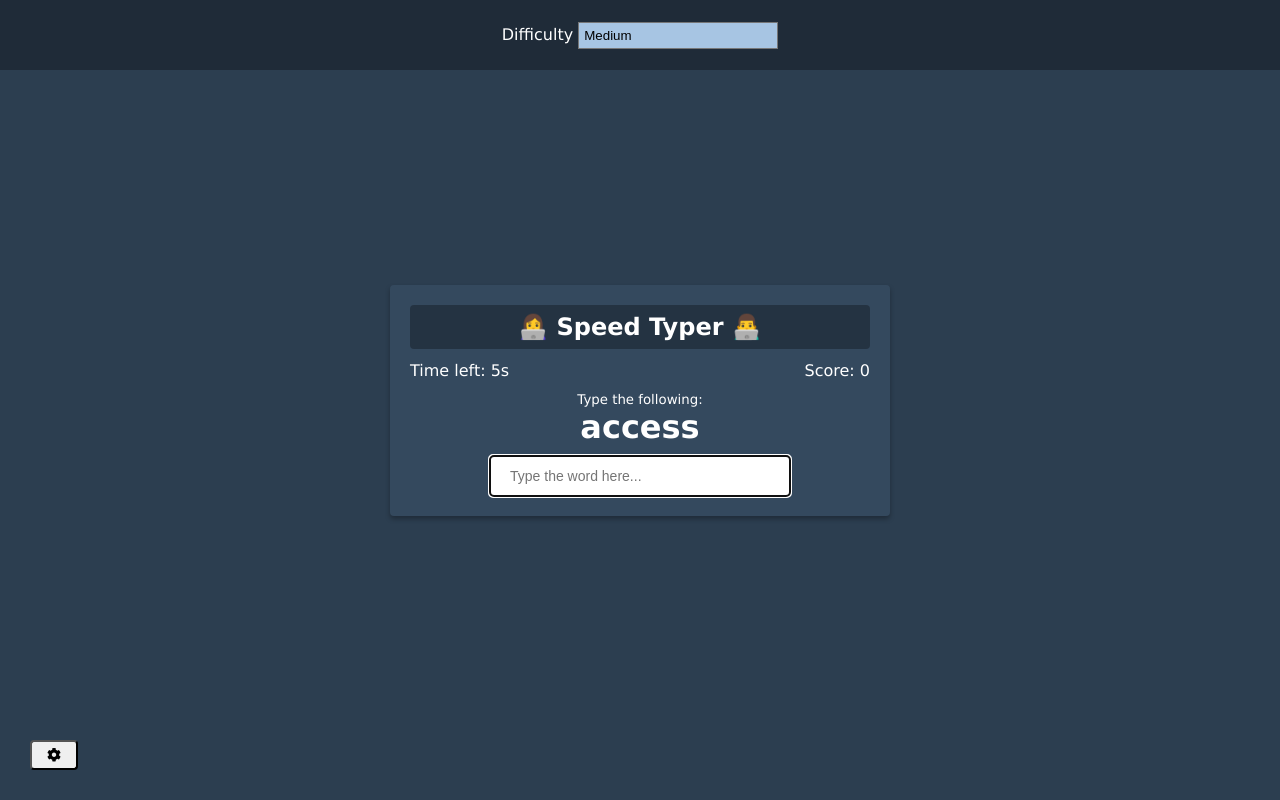
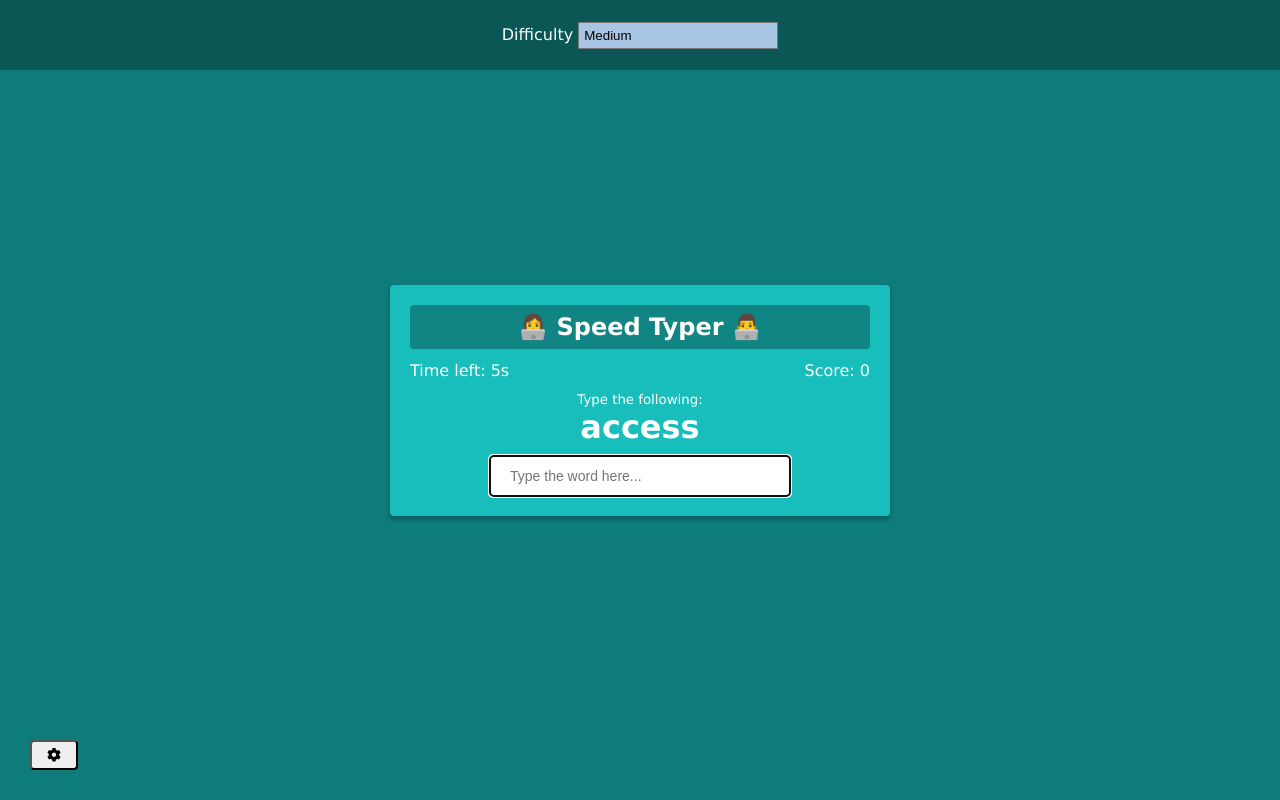
Before and after one commit to skvarshasivakumar/typing, a plain HTML site: page index.html in a window 1280 px wide. Drawn offline with Linux system fonts and the light colour scheme.

Commit message:
Update style.css

```diff
--- a/style.css
+++ b/style.css
@@ -3,7 +3,7 @@
 }
 
 body {
-  background-color: #2c3e50;
+  background-color: #0E7C7B;
   display: flex;
   align-items: center;
   justify-content: center;
@@ -60,7 +60,7 @@ button:focus {
 }
 
 .container {
-  background-color: #34495e;
+  background-color: #17BEBB;
   padding: 20px;
   border-radius: 4px;
   box-shadow: 0 3px 5px rgba(0, 0, 0, 0.3);
```
